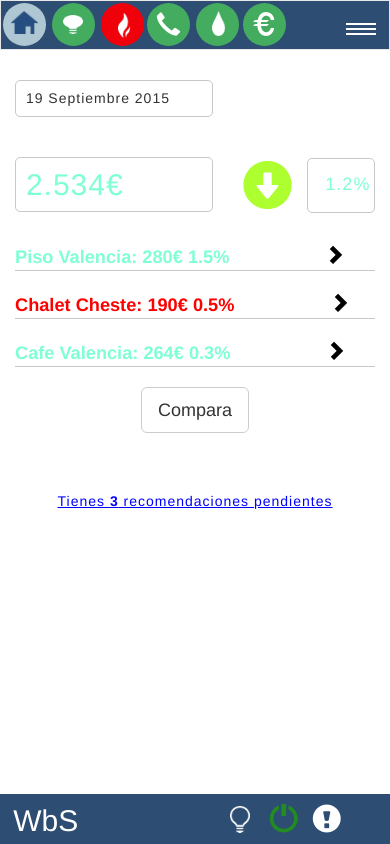
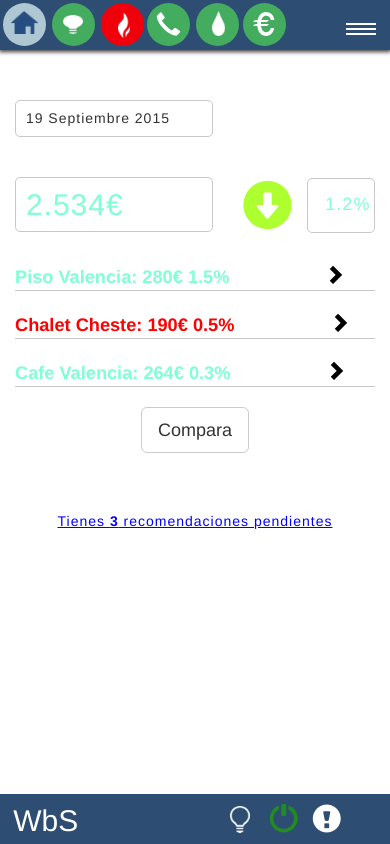
Before and after one commit to jaroso78/Wbs, a plain HTML site: page www/index.html in a window 390 px wide. Drawn offline with nearby package versions, Linux system fonts and the light colour scheme.

Commit message:
modificación navbar

```diff
--- a/config.xml
+++ b/config.xml
@@ -6,7 +6,7 @@
   <preference name="permissions" value="none"/>
   <preference name="orientation" value="portrait"/>
   <preference name="target-device" value="universal"/>
-  <preference name="fullscreen" value="true"/>
+  <preference name="fullscreen" value="false"/>
   <preference name="DisallowOverscroll" value="true"/>
   <preference name="webviewbounce" value="false"/>
   <preference name="prerendered-icon" value="true"/>
--- a/www/css/app.css
+++ b/www/css/app.css
@@ -26,6 +26,14 @@
 #euro:hover{background-color:#43ac5f!important};
 #euro {background-color:#43ac5f!important};
 .navbar-default .navbar-brand:focus, .navbar-default .navbar-brand:hover{background-color:#43ac5f!important};
+.navbar-default{border-top:none;box-shadow: none;}
+.navbar-default {
+  border-color: #2d4d73;
+-webkit-box-shadow: 0px 1px 4px 1px rgba(0,0,0,0.75);
+-moz-box-shadow: 0px 1px 4px 1px rgba(0,0,0,0.75);
+box-shadow: 0px 1px 4px 1px rgba(0,0,0,0.75);
+
+}
 
 /*---------------------------------------------------------BOODIE-------------------------------------------------------------------------------*/
 /*------------PRINCIPAL*------------------*/
```
